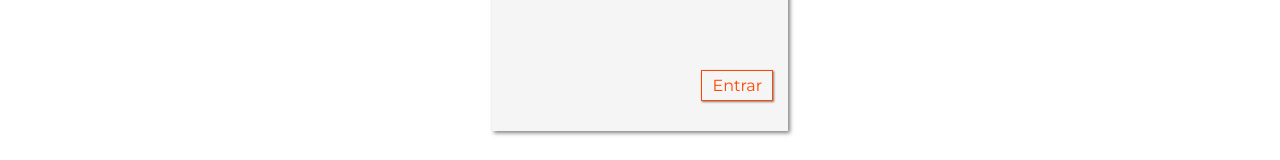
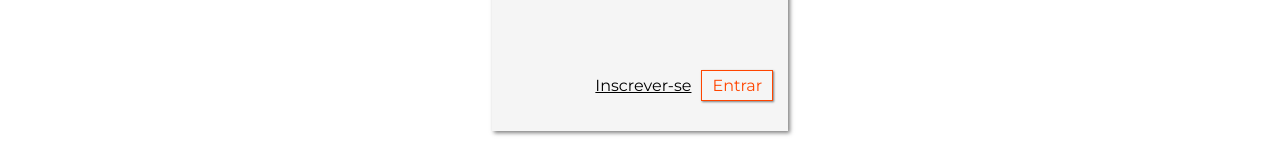
Before and after one commit to RGMenezes/divisor-de-salario, a React (Create React App) app in the folder divisor-de-salario/: page / in a window 1280 px wide. Shown: the part 466-626 px from the top of the page. Built offline with nearby package versions, Linux system fonts and the light colour scheme; the HTML template or start-up script is replaced by a standard one.

Commit message:
front login finalizado

```diff
--- a/divisor-de-salario/src/components/layout/LinkText.module.css
+++ b/divisor-de-salario/src/components/layout/LinkText.module.css
@@ -1,3 +1,16 @@
 .link{
+    font: normal normal 1em var(--font);
+    color: var(--color-2);
+}
 
+@media screen and (min-width: 481px) {
+    .link:hover{
+        color: var(--color-main-2);
+    }
 }
+
+.link:active{
+    color: var(--color-main-1);
+
+    transition: all .1s ease;
+}
--- a/divisor-de-salario/src/components/pages/Login.js
+++ b/divisor-de-salario/src/components/pages/Login.js
@@ -2,6 +2,8 @@ import styles from "./Login.module.css";
 
 import Input from "../form/Input";
 import Submit from "../form/Submit";
+
+import LinkText from "../layout/LinkText";
 
 function Login(){
     return (
@@ -21,7 +23,8 @@ function Login(){
                     text="Senha"
                     placeholder="Digite sua senha."
                 />
-                <div className={styles.button_submit}>
+                <div className={styles.action_container}>
+                    <LinkText to="/register" text="Inscrever-se" />
                     <Submit text="Entrar" detach={true} />
                 </div>
             </form>
--- a/divisor-de-salario/src/components/pages/Login.module.css
+++ b/divisor-de-salario/src/components/pages/Login.module.css
@@ -20,7 +20,11 @@
     box-shadow: 2px 2px 4px rgba(0, 0, 0, 0.5);
 }
 
-.login .button_submit{
+.login .action_container{
+    display: flex;
+    align-items: center;
+    justify-content: center;
+    gap: 10px;
     justify-self: flex-end;
     align-self: flex-end;
 }
```
